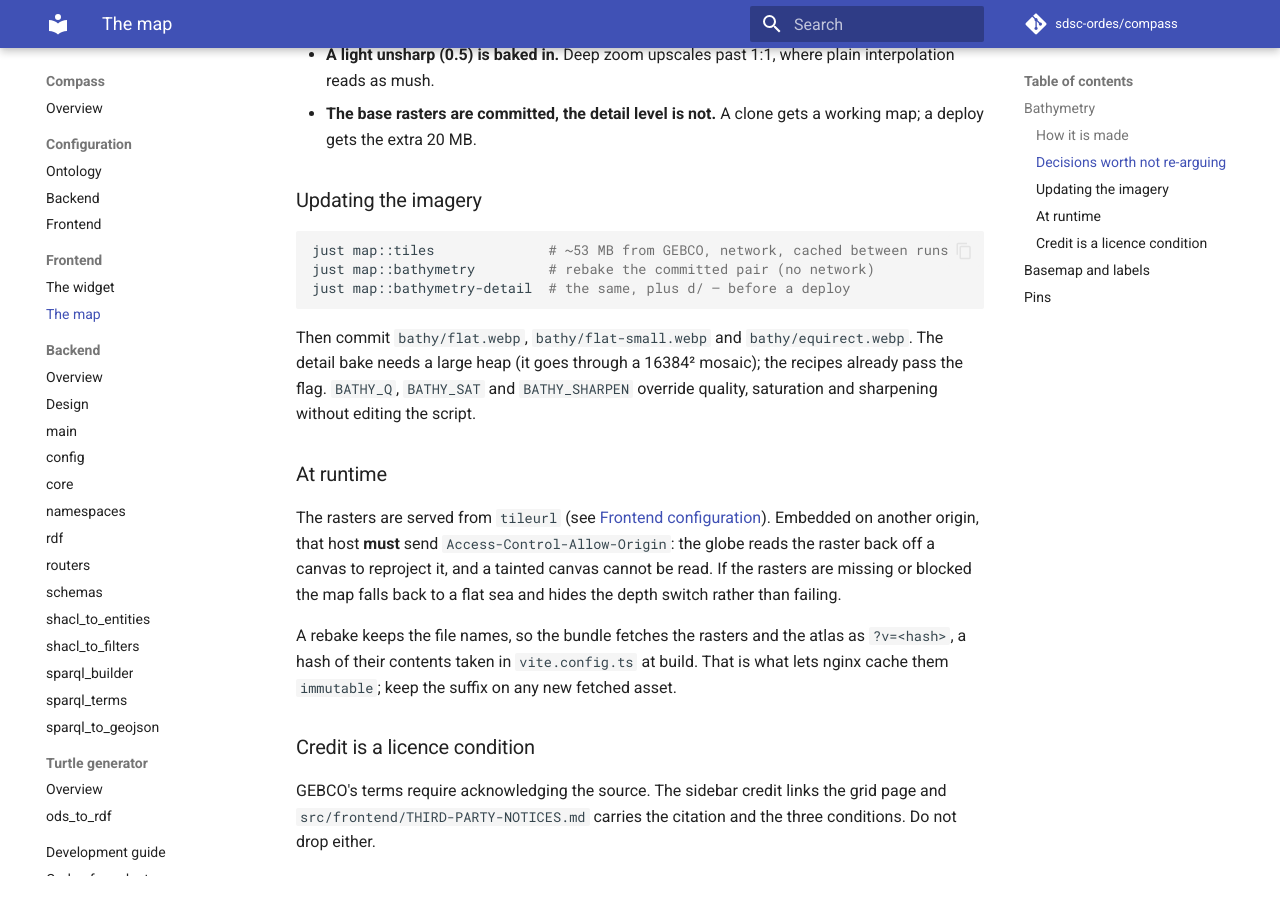
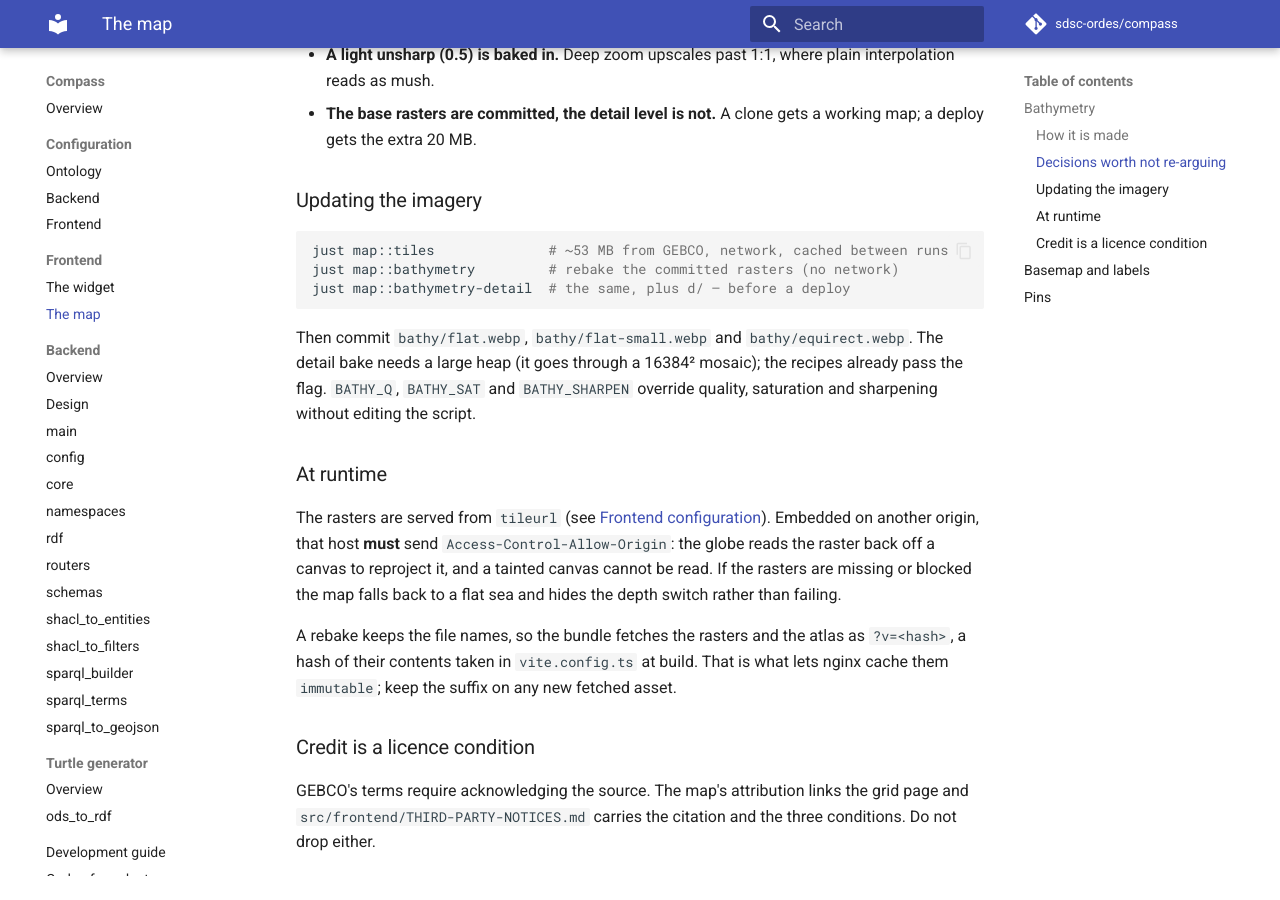
Before and after one commit to sdsc-ordes/compass, an MkDocs documentation site: the page built from docs/frontend-map.md, in a window 1280 px wide and 900 px high, scrolled down 1870 px. Built offline with MkDocs 1.6.1 and Material for MkDocs 9.7.7, drawn with Linux system fonts in a browser that asks for light colours; comment, search, counter and statistics services are not loaded.

Commit message:
docs(frontend): correct the stale names, credit and CI notes

````diff
--- a/docs/frontend-map.md
+++ b/docs/frontend-map.md
@@ -77,7 +77,7 @@ the deployed map stays at base resolution.
 
 ```bash
 just map::tiles              # ~53 MB from GEBCO, network, cached between runs
-just map::bathymetry         # rebake the committed pair (no network)
+just map::bathymetry         # rebake the committed rasters (no network)
 just map::bathymetry-detail  # the same, plus d/ — before a deploy
 ```
 
@@ -101,8 +101,8 @@ what lets nginx cache them `immutable`; keep the suffix on any new fetched asset
 
 ### Credit is a licence condition
 
-GEBCO's terms require acknowledging the source. The sidebar credit links the grid
-page and `src/frontend/THIRD-PARTY-NOTICES.md` carries the citation and the three
+GEBCO's terms require acknowledging the source. The map's attribution links the
+grid page and `src/frontend/THIRD-PARTY-NOTICES.md` carries the citation and the three
 conditions. Do not drop either.
 
 ## Basemap and labels
````
Also changed, not shown: docs/configuration-frontend.md (+6 -7 lines), docs/frontend-widget.md (+2 -2 lines).
